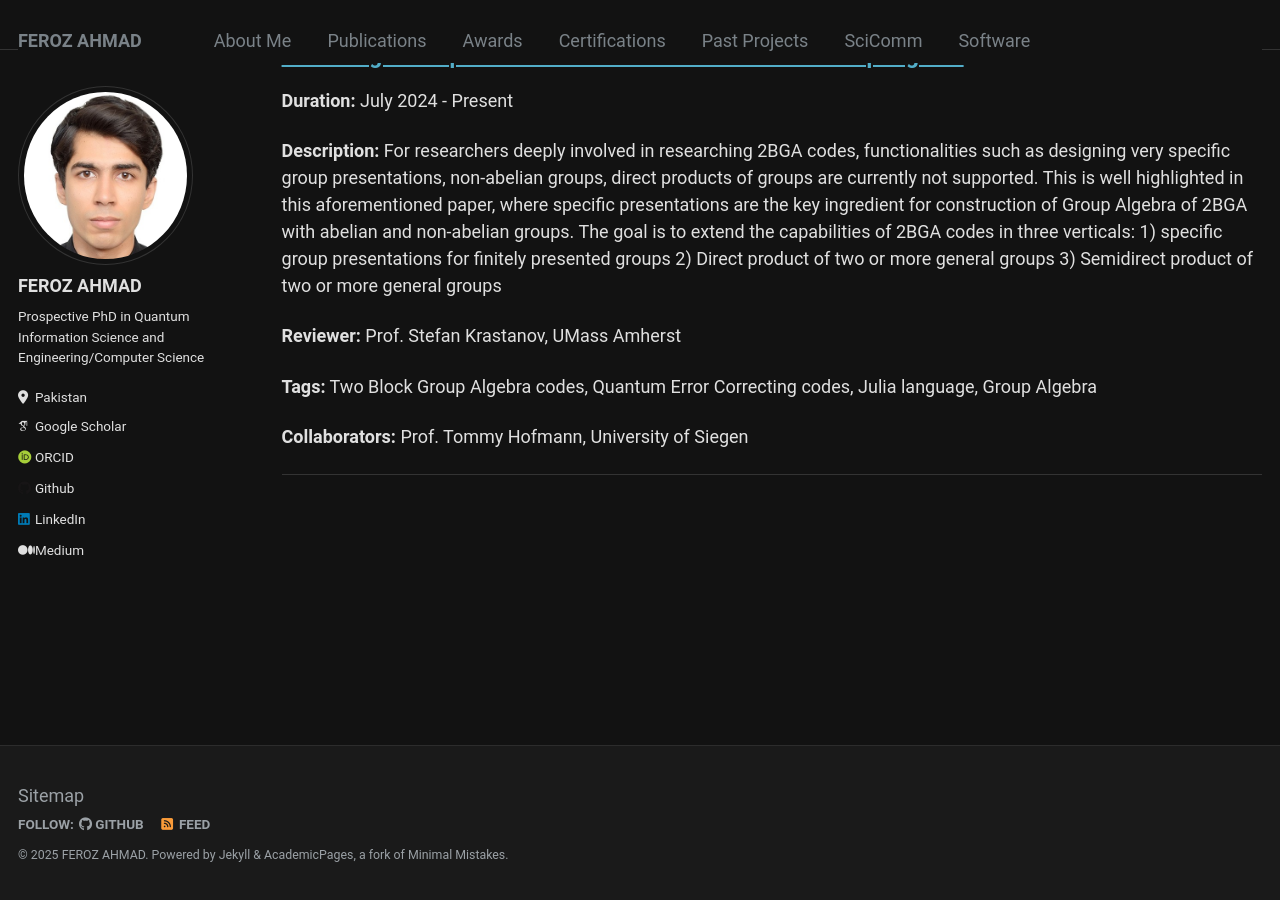
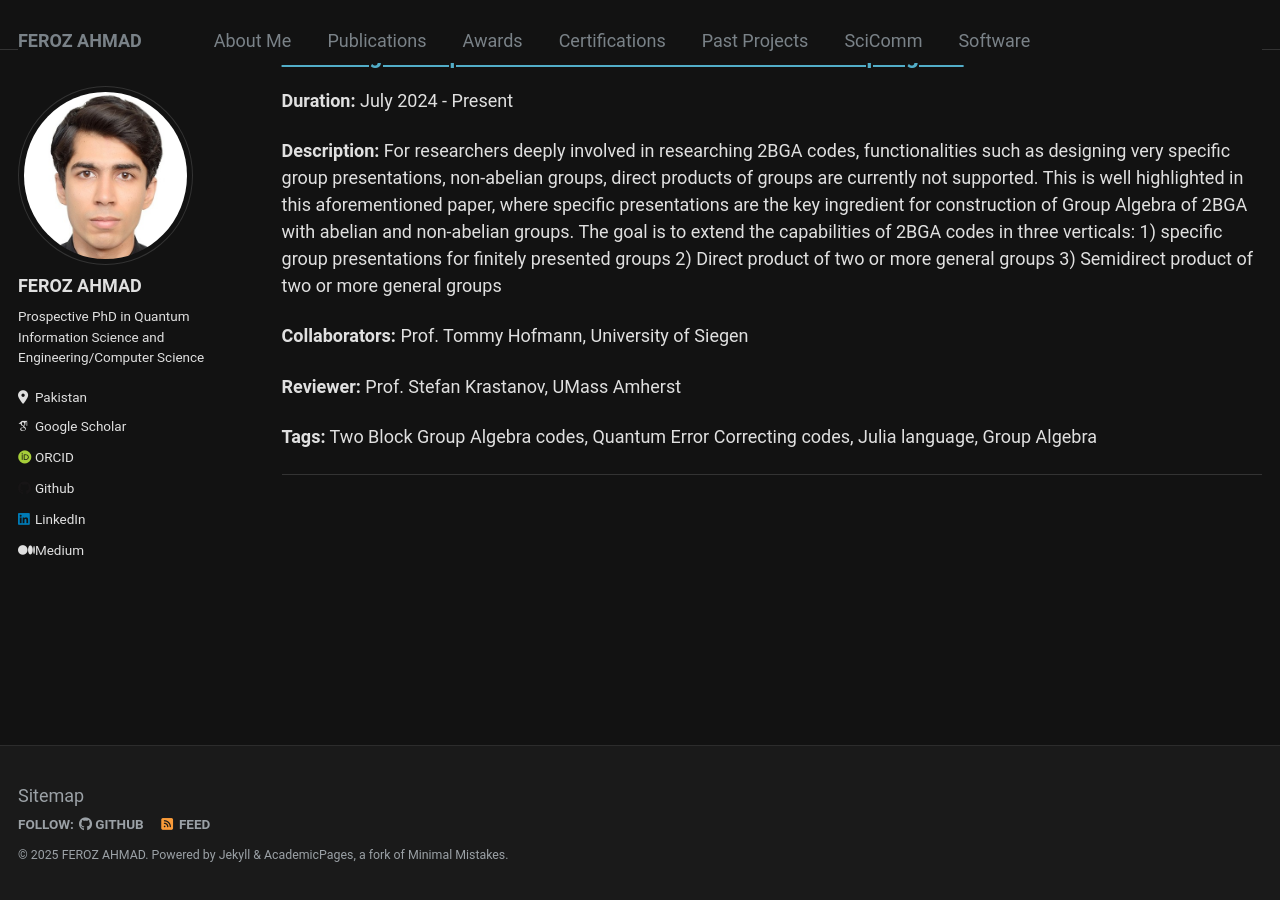
Before and after one commit to Fe-r-oz/Fe-r-oz.github.io, a Jekyll site: the page built from _pages/software.html, in a window 1280 px wide and 900 px high, scrolled down 518 px. Built offline with Jekyll 4.4.1, drawn with Linux system fonts in a browser that asks for light colours; some web fonts are replaced.

Commit message:
colloborator should be before tags

```diff
--- a/_pages/software.html
+++ b/_pages/software.html
@@ -19,6 +19,15 @@ author_profile: true
 
         <!-- Software Description -->
         <p><strong>Description:</strong> {{ software.description }}</p>
+
+        <!-- Software Collaborators -->
+        {% if software.collaborators %}
+          <p><strong>Collaborators:</strong>
+            {% for collaborator in software.collaborators %}
+              {{ collaborator }}{% if forloop.last == false %}, {% endif %}
+            {% endfor %}
+          </p>
+        {% endif %}
 
         <!-- Software Reviewer -->
         {% if software.reviewer %}
@@ -43,15 +52,6 @@ author_profile: true
           </p>
         {% endif %}
 
-        <!-- Software Collaborators -->
-        {% if software.collaborators %}
-          <p><strong>Collaborators:</strong>
-            {% for collaborator in software.collaborators %}
-              {{ collaborator }}{% if forloop.last == false %}, {% endif %}
-            {% endfor %}
-          </p>
-        {% endif %}
-
         <hr>
       </div>
     {% endfor %}
```
